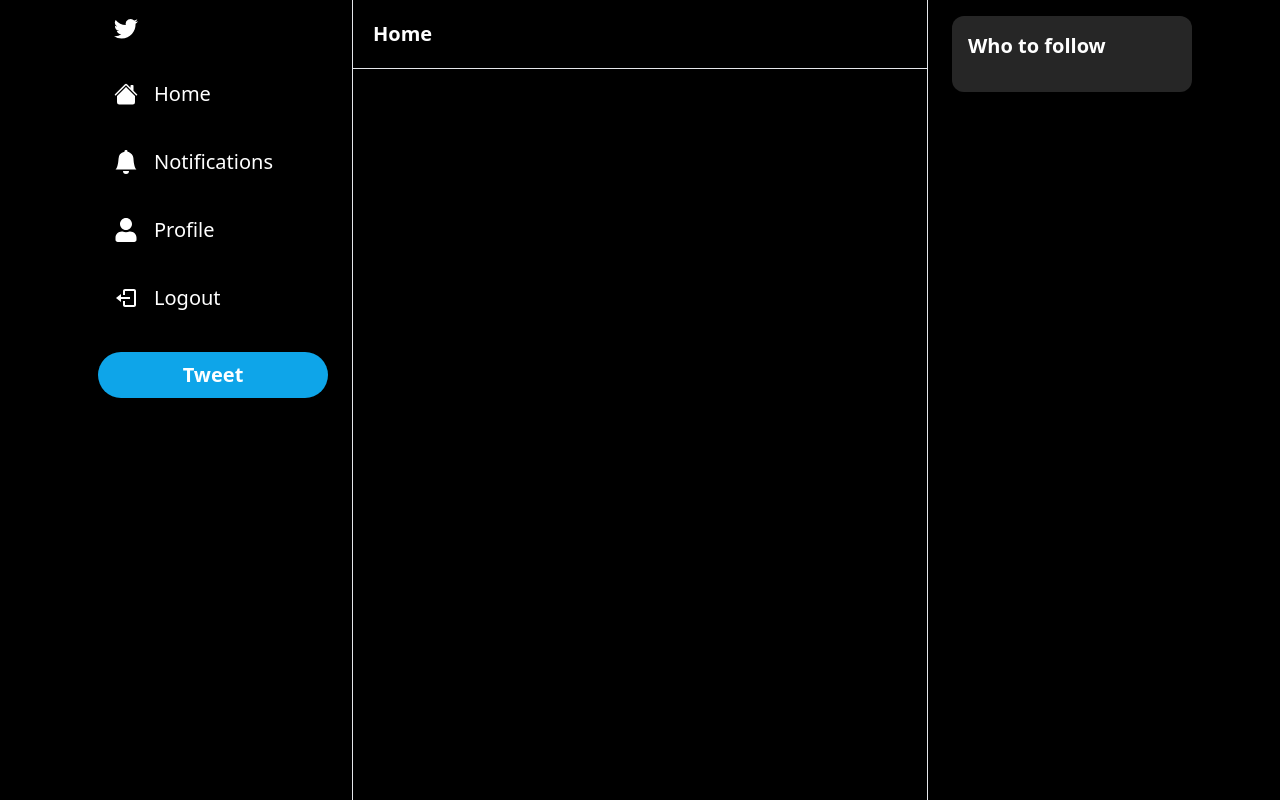
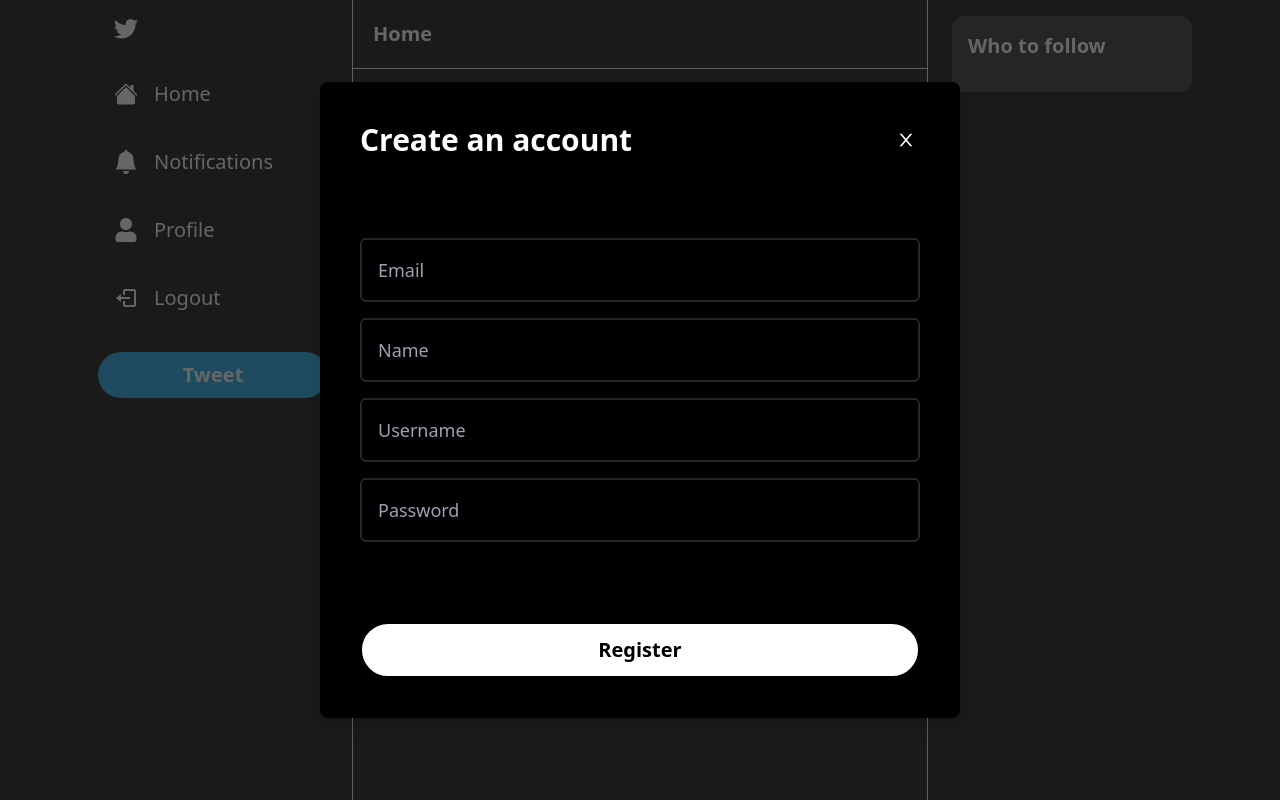
Before and after one commit to JoaoCoutinho777/publi, a Next.js app: page / in a window 1280 px wide. Built offline with nearby package versions, Linux system fonts and the light colour scheme.

Commit message:
Auth UI
building login and registration modal's

```diff
--- /dev/null
+++ b/components/Button.tsx
@@ -0,0 +1,47 @@
+interface ButtonProps {
+    label: string;
+    secondary?: boolean;
+    fullWidth?: boolean;
+    large?: boolean;
+    onClick: () => void;
+    disabled?: boolean;
+    outline?: boolean;
+}
+
+const Button: React.FC<ButtonProps> = ({
+    label,
+    secondary,
+    fullWidth,
+    large,
+    onClick,
+    disabled,
+    outline
+}) => {
+    return (
+        <button
+        disabled={disabled}
+        onClick={onClick}
+        className={`disabled:opacity-70
+            disabled:cursor-not-allowed
+            rounded-full
+            font-semibold
+            hover:opacity-80
+            transition border-2
+            ${fullWidth ? 'w-full' : 'w-fit'}
+            ${secondary ? 'bg-white' : 'bg-sky-500'}
+            ${secondary ? 'text-back' : 'text-white'}
+            ${secondary ? 'border-black' : 'border-sky-500'}
+            ${large ? 'text-xl' : 'text-md'}
+            ${large ? 'px-5' : 'px-4'}
+            ${large ? 'py-3' : 'py-2'}
+            ${outline ? 'bg-transparent' : ''}
+            ${ outline ? 'boder-white' : ''}
+            ${ outline ? 'text-white' : ''}
+
+            `}>
+            {label}
+        </button>
+    );
+}
+
+export default Button;
--- /dev/null
+++ b/components/Input.tsx
@@ -0,0 +1,42 @@
+interface InputProps {
+    placeholder?: string;
+    value?: string;
+    type?: string;
+    disabled?: boolean;
+    onChange: (event: React.ChangeEvent<HTMLInputElement>) => void;
+}
+const Input: React.FC<InputProps> = ({
+    placeholder,
+    value,
+    type,
+    disabled,
+    onChange
+}) => {
+    return (
+        <input
+        disabled={disabled}
+        onChange={onChange}
+        value={value}
+        placeholder={placeholder}
+        type={type}
+        className="
+        w-full
+        p-4
+        text-lg
+        bg-black
+        border-2
+        border-neutral-800
+        rounded-md
+        outline-none
+        text-white
+        focus:border-sky-500
+        focus:border-2
+        transition
+        disabled:bg-neutral-900
+        disabled:opacity-70
+        disabled:cursor-not-allowed"/>
+    );
+
+}
+
+export default Input;
--- /dev/null
+++ b/components/Modal.tsx
@@ -0,0 +1,119 @@
+import { useCallback } from "react";
+import { AiOutlineClose } from "react-icons/ai"
+import Button from "./Button";
+
+interface ModalProps {
+    isOpen?: boolean;
+    onClose: () => void;
+    onSubmit: () => void;
+    title?: string;
+    body?: React.ReactElement;
+    footer?: React.ReactElement;
+    actionLabel: string;
+    disabled?: boolean;
+}
+
+const Modal: React.FC<ModalProps> = ({
+    isOpen,
+    onClose,
+    onSubmit,
+    title,
+    body,
+    footer,
+    actionLabel,
+    disabled
+}) => {
+    const handleClose = useCallback(() => {
+        if(disabled) {
+            return;
+        }
+        onClose();
+    }, [disabled, onClose]);
+
+    const handleSubmit = useCallback(() => {
+        if(disabled){
+            return;
+        }
+        onSubmit();
+    }, [disabled, onSubmit]);
+
+    if(!isOpen) {
+        return null;
+    }
+
+    return (
+        <>
+            <div className="
+            justify-center
+            items-center
+            flex
+            overflow-x-hidden
+            overflow-y-auto
+            fixed
+            inset-0
+            z-50
+            outline-none
+            focus:outline-none
+            bg-neutral-800
+            bg-opacity-70">
+                {/* Makes the modal responsive */}
+                <div className="
+                relative
+                w-full
+                lg:w-3/6
+                my-6
+                mx-auto
+                lg:max-w-3xl
+                h-full
+                lg:h-auto">
+                {/* Modal content */}
+                    <div className="
+                    h-full
+                    lg:h-auto
+                    border-0
+                    rounded-lg
+                    shadow-lg
+                    relative
+                    flex
+                    flex-col
+                    w-full
+                    bg-black
+                    outline-none
+                    focus:outline-none">
+                        {/* Header */}
+                        <div className="
+                        flex
+                        items-center
+                        justify-between
+                        p-10
+                        rounded-t
+                        ">
+                            <h3 className="text-3xl font-semibold text-white">{title}</h3>
+                            <button
+                            className="
+                            p-1
+                            ml-auto
+                            border-0
+                            text-white
+                            hover:opacity-70
+                            transition">
+                                <AiOutlineClose size={20}/>
+                            </button>
+                        </div>
+                        {/* Body */}
+                        <div className="relative p-10 flex-auto">
+                            {body}
+                        </div>
+                        {/* Footer */}
+                        <div className="flex flex-col gap-2 p-10">
+                            <Button disabled={disabled} label={actionLabel} secondary fullWidth large onClick={handleSubmit}/>
+                            {footer}
+                        </div>
+                    </div>
+                </div>
+            </div>
+        </>
+    );
+}
+
+export default Modal;
--- /dev/null
+++ b/components/modals/LoginModal.tsx
@@ -0,0 +1,54 @@
+import useLoginModal from "@/hooks/useLoginModal";
+import { useCallback, useState } from "react";
+import Input from "../Input";
+import Modal from "../Modal";
+
+const LoginModal = () => {
+    const loginModal = useLoginModal();
+
+    const [email, setEmail] = useState('');
+    const [password, setPassword] = useState('');
+    const [isLoading, setIsLoading] = useState(false);
+
+    const onSubmit = useCallback(async () => {
+        try{
+            setIsLoading(true);
+
+            //TODO ADD LOG IN
+
+            loginModal.onClose();
+
+        } catch (error) {
+            console.log(error);
+        }
+        finally {
+            setIsLoading(false);
+        }
+    }, [loginModal]);
+
+    const bodyContent = (
+        <div className="flex flex-col gap-4">
+            <Input placeholder="Email"
+            onChange={(e) => setEmail(e.target.value)}
+            value={email}
+            disabled={isLoading}/>
+            <Input placeholder="Password"
+            onChange={(e) => setPassword(e.target.value)}
+            value={password}
+            disabled={isLoading}/>
+        </div>
+    )
+
+    return (
+        <Modal disabled={isLoading}
+        isOpen={loginModal.isOpen}
+        title="Login"
+        actionLabel="Sign in"
+        onClose={loginModal.onClose}
+        onSubmit={onSubmit}
+        body={bodyContent}/>
+
+    );
+}
+
+export default LoginModal;
--- /dev/null
+++ b/components/modals/RegisterModal.tsx
@@ -0,0 +1,66 @@
+import useLoginModal from "@/hooks/useLoginModal";
+import { useCallback, useState } from "react";
+import Input from "../Input";
+import Modal from "../Modal";
+import useRegisterModal from "@/hooks/useRegisterModal";
+
+const RegisterModal = () => {
+    const loginModal = useLoginModal();
+    const registerModal = useRegisterModal();
+
+    const [email, setEmail] = useState('');
+    const [password, setPassword] = useState('');
+    const [name, setName] = useState('');
+    const [username, setUsername] = useState('');
+    const [isLoading, setIsLoading] = useState(false);
+
+    const onSubmit = useCallback(async () => {
+        try{
+            setIsLoading(true);
+
+            //TODO ADD REGISTER AND LOG IN
+
+            registerModal.onClose();
+
+        } catch (error) {
+            console.log(error);
+        }
+        finally {
+            setIsLoading(false);
+        }
+    }, [loginModal]);
+
+    const bodyContent = (
+        <div className="flex flex-col gap-4">
+            <Input placeholder="Email"
+            onChange={(e) => setEmail(e.target.value)}
+            value={email}
+            disabled={isLoading}/>
+            <Input placeholder="Name"
+            onChange={(e) => setName(e.target.value)}
+            value={name}
+            disabled={isLoading}/>
+            <Input placeholder="Username"
+            onChange={(e) => setName(e.target.value)}
+            value={username}
+            disabled={isLoading}/>
+            <Input placeholder="Password"
+            onChange={(e) => setPassword(e.target.value)}
+            value={password}
+            disabled={isLoading}/>
+        </div>
+    )
+
+    return (
+        <Modal disabled={isLoading}
+        isOpen={registerModal.isOpen}
+        title="Create an account"
+        actionLabel="Register"
+        onClose={registerModal.onClose}
+        onSubmit={onSubmit}
+        body={bodyContent}/>
+
+    );
+}
+
+export default RegisterModal;
--- /dev/null
+++ b/hooks/useLoginModal.ts
@@ -0,0 +1,15 @@
+import { create } from 'zustand';
+
+interface LoginModalStore {
+    isOpen: boolean;
+    onOpen: () => void;
+    onClose: () => void;
+}
+
+const useLoginModal = create<LoginModalStore>((set) => ({
+    isOpen: false,
+    onOpen: () => set({isOpen: true }),
+    onClose: () => set({isOpen: false})
+}));
+
+export default useLoginModal;
--- /dev/null
+++ b/hooks/useRegisterModal.ts
@@ -0,0 +1,15 @@
+import { create } from 'zustand';
+
+interface RegisterModalStore {
+    isOpen: boolean;
+    onOpen: () => void;
+    onClose: () => void;
+}
+
+const useRegisterModal = create<RegisterModalStore>((set) => ({
+    isOpen: true,
+    onOpen: () => set({isOpen: true }),
+    onClose: () => set({isOpen: false})
+}));
+
+export default useRegisterModal;
--- a/package.json
+++ b/package.json
@@ -21,6 +21,7 @@
     "react-dom": "18.2.0",
     "react-icons": "^4.8.0",
     "tailwindcss": "3.3.2",
-    "typescript": "5.0.4"
+    "typescript": "5.0.4",
+    "zustand": "^4.3.8"
   }
 }
--- a/pages/_app.tsx
+++ b/pages/_app.tsx
@@ -1,13 +1,19 @@
 import Layout from '@/components/Layout'
+import Modal from '@/components/Modal'
+import LoginModal from '@/components/modals/LoginModal'
+import RegisterModal from '@/components/modals/RegisterModal'
 import '@/styles/globals.css'
 import type { AppProps } from 'next/app'
 
 export default function App({ Component, pageProps }: AppProps) {
   return (
-  <Layout>
-
-
-  <Component {...pageProps} />
-  </Layout>
+    <>
+    {/* <Modal actionLabel='Submit' isOpen title='Test Modal'/> */}
+    <RegisterModal />
+    <LoginModal />
+      <Layout>
+        <Component {...pageProps} />
+      </Layout>
+    </>
   )
 }
```
Also changed, not shown: 1 other file (tests, documents, lock files or other folders).
